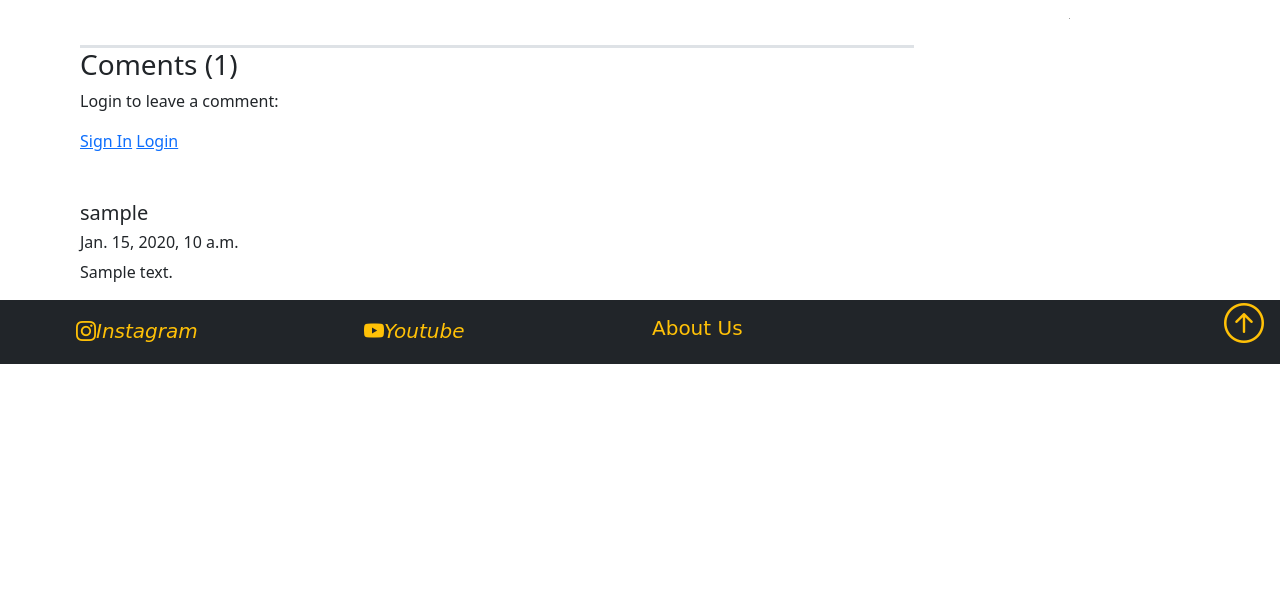
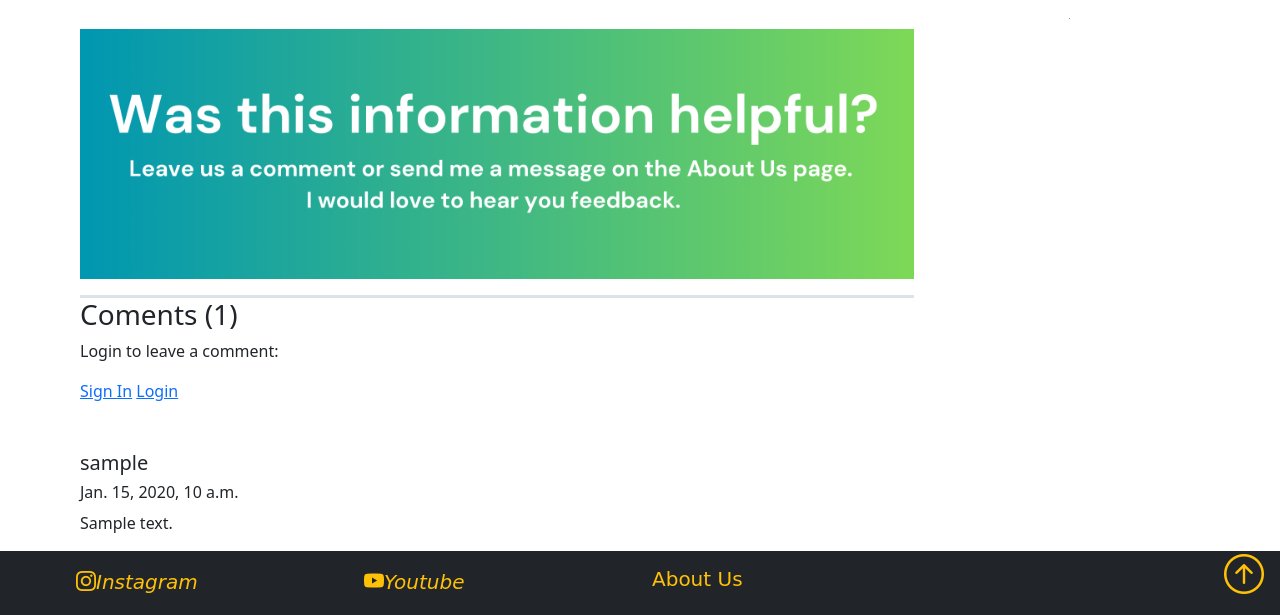
Before and after one commit to luisc507/jungleclimb, a Django app: page /sector/1/ in a window 1280 px wide; the page is wider, and only the part inside the window is pictured. Shown: the part 1213-1828 px from the top of that part. Before the commit the page ends 1577 px from the top of that part, so only its background shows below. Run offline with Django 3.2, Linux system fonts and the light colour scheme; tables that the repository leaves empty hold one stand-in row (values such as "Sample post"); grey boxes marked "Sample" are stand-in pictures; parts of the project's set-up code (start-up, migrations or seed data) failed here and were passed over; some libraries are stand-ins or nearby versions; some web fonts are replaced.

Commit message:
feedbackdfavicon

```diff
--- a/templates/head.html
+++ b/templates/head.html
@@ -4,6 +4,7 @@
     <meta charset="UTF-8">
     <meta http-equiv="X-UA-Compatible" content="IE=edge">
     <meta name="viewport" content="width=device-width, initial-scale=1.0">
+    <link rel="shortcut icon" href="{% static 'images/myfavicon.ico' %}" type="image/x-icon">
     <!-- CSS only -->
     <link href="https://cdn.jsdelivr.net/npm/bootstrap@5.1.1/dist/css/bootstrap.min.css" rel="stylesheet"
         integrity="sha384-F3w7mX95PdgyTmZZMECAngseQB83DfGTowi0iMjiWaeVhAn4FJkqJByhZMI3AhiU" crossorigin="anonymous">
--- a/templates/sector.html
+++ b/templates/sector.html
@@ -74,6 +74,9 @@
             </div>
             <div class="row align-items-start justify-content-between">
                 <div class="col-lg-9">
+                    <div>
+                        <img src="{% static 'images/feedback.png' %}" class="img-fluid w-100" alt="rock">
+                    </div>
                     <div class="mt-3 mb-2 border-3 border-top">
                         <h3>Coments ({{ posts.commentsector.count}})</h3>
                         {% if request.user.is_authenticated %}
```
Also changed, not shown: static/images/feedback.png (added), static/images/myfavicon.ico (added).
